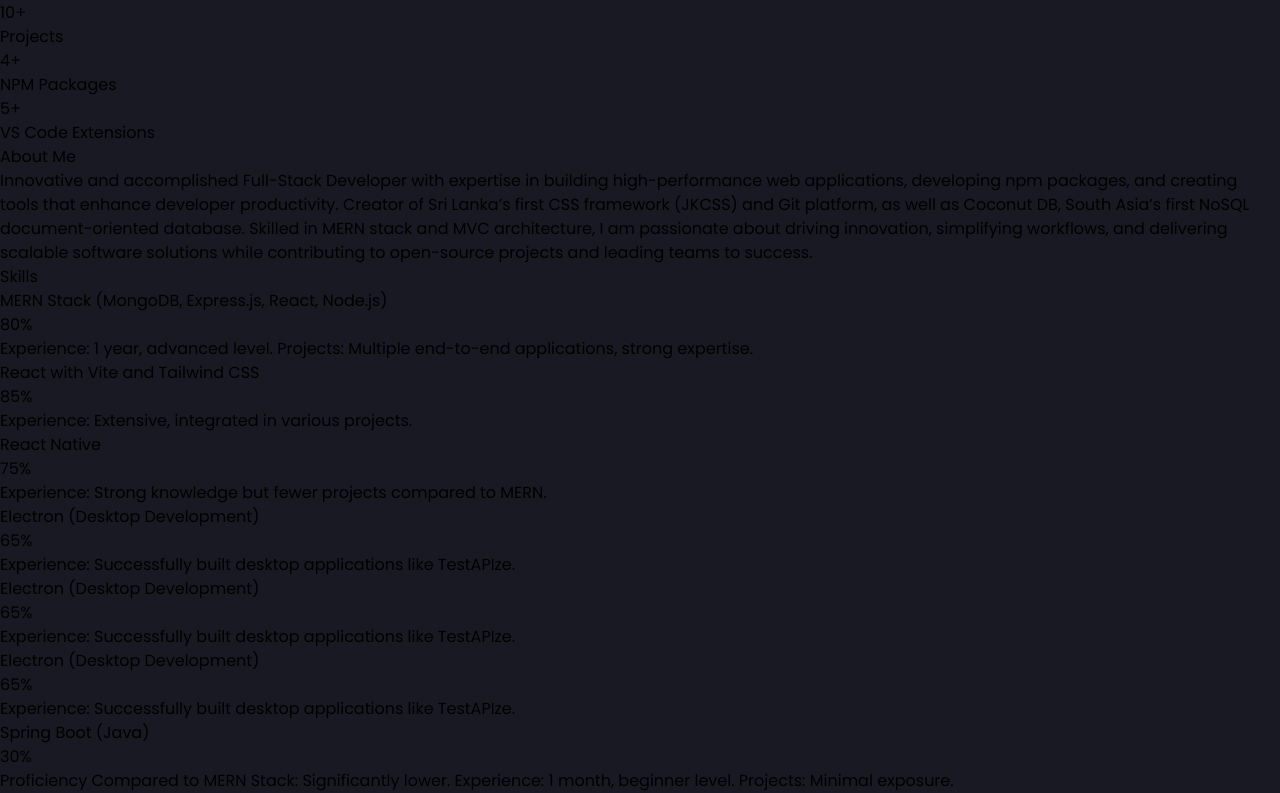
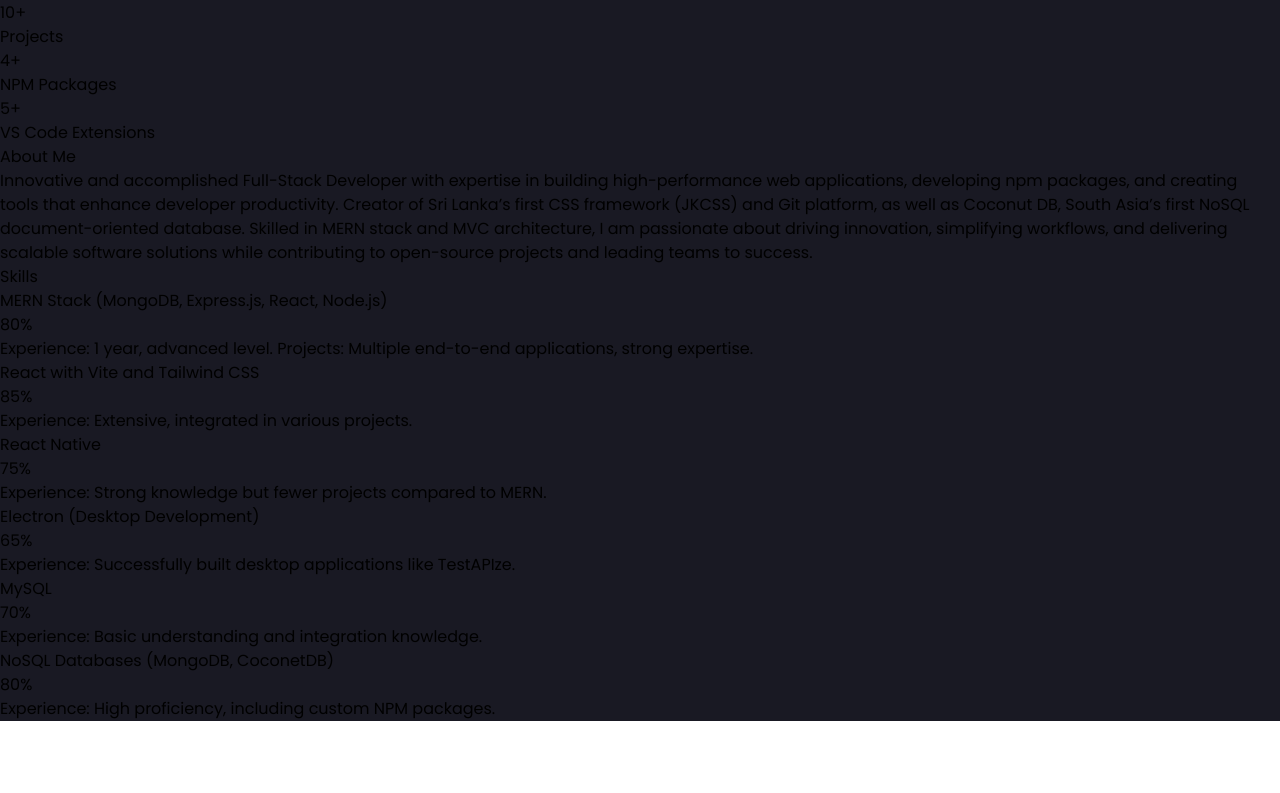
Before and after one commit to BackendExpert/my-new-portfolio, a React (Vite) app: page / in a window 1280 px wide. Shown: the part 918-1711 px from the top of the page. After the commit the page ends 1639 px from the top, so only its background shows below. Built offline with nearby package versions, Linux system fonts and the light colour scheme.

Commit message:
Update SkillData.jsx

```diff
--- a/src/pages/Home/SkillData.jsx
+++ b/src/pages/Home/SkillData.jsx
@@ -34,24 +34,17 @@
       },
       {
         id: 5,
-        name: 'Electron (Desktop Development)',
-        value: <CountUp end={65} />,
-        valueProgress: 65,
-        desc: 'Experience: Successfully built desktop applications like TestAPIze.'
+        name: 'MySQL',
+        value: <CountUp end={70} />,
+        valueProgress: 70,
+        desc: 'Experience: Basic understanding and integration knowledge.'
       },
       {
         id: 6,
-        name: 'Electron (Desktop Development)',
-        value: <CountUp end={65} />,
-        valueProgress: 65,
-        desc: 'Experience: Successfully built desktop applications like TestAPIze.'
-      },
-      {
-        id: 7,
-        name: 'Spring Boot (Java)',
-        value: <CountUp end={30} />,
-        valueProgress: 30,
-        desc: 'Proficiency Compared to MERN Stack: Significantly lower. \n Experience: 1 month, beginner level. \n Projects: Minimal exposure.'
+        name: 'NoSQL Databases (MongoDB, CoconetDB)',
+        value: <CountUp end={80} />,
+        valueProgress: 80,
+        desc: 'Experience: High proficiency, including custom NPM packages.'
       },
     ]
   return (
```
